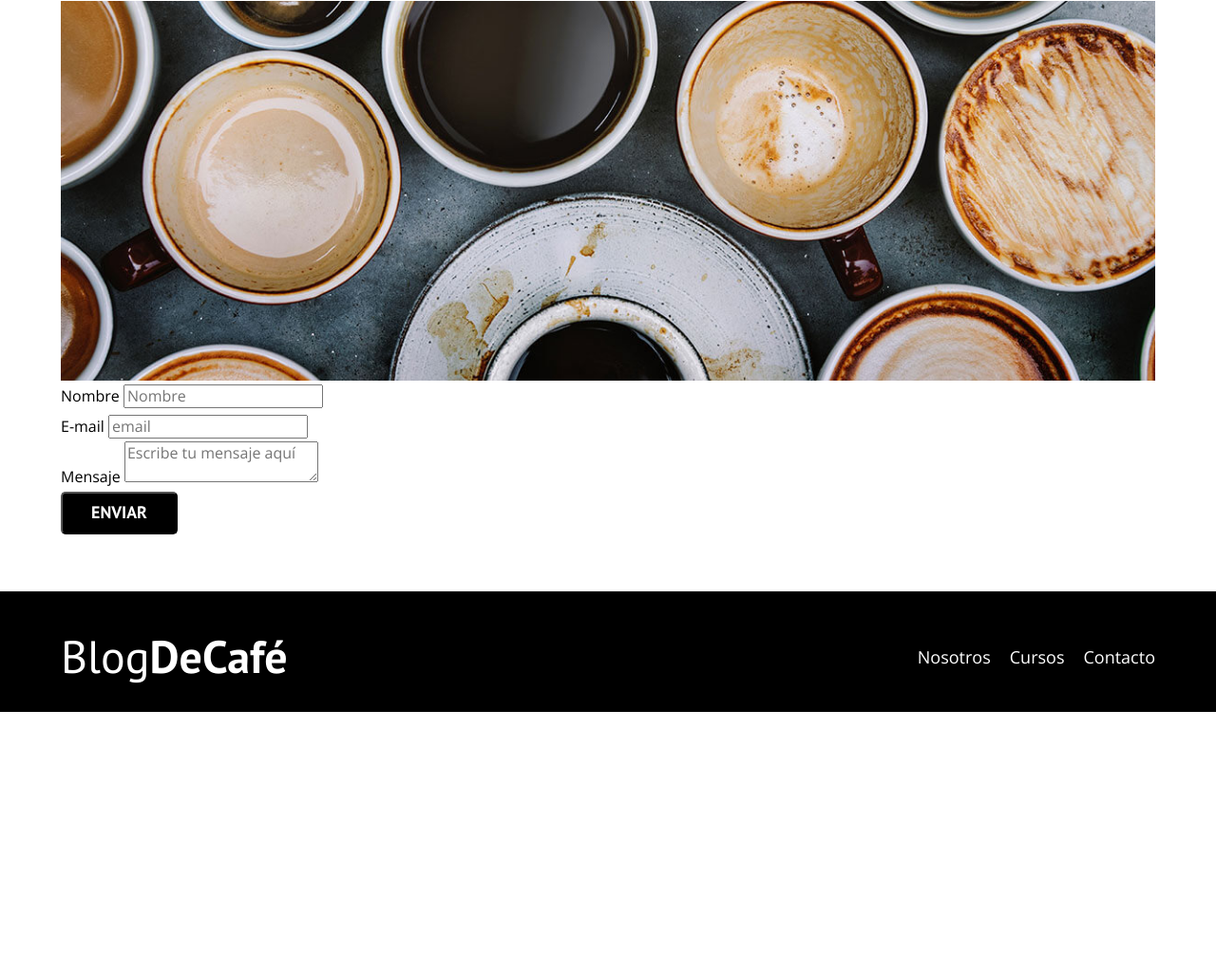
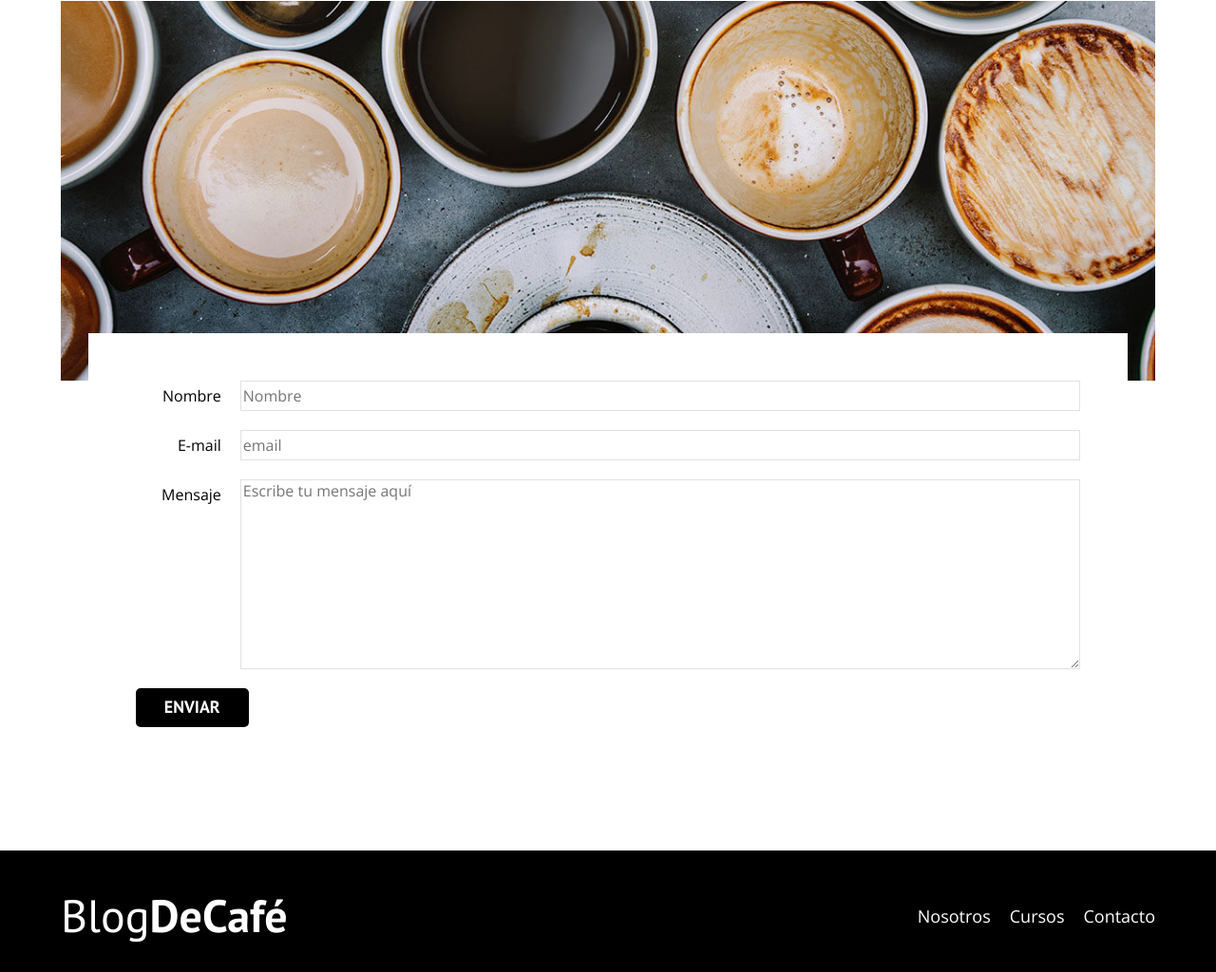
Before and after one commit to KmilOPhg/Desarrollo-Web-FullStack, a plain HTML site: page BlogCafe/contacto.html in a window 1280 px wide. Shown: the part 701-1725 px from the top of the page at 95% size. Before the commit the page ends 1451 px from the top, so only its background shows below. Drawn offline with nearby package versions, Linux system fonts and the light colour scheme.

Commit message:
Terminando contacto

```diff
--- a/BlogCafe/CSS/style.css
+++ b/BlogCafe/CSS/style.css
@@ -160,6 +160,14 @@ img {
     font-weight: 700;
     margin-bottom: 2rem;
     border-radius: 5px;
+    border: none;
+}
+
+.boton:hover {
+    cursor: pointer;
+    /*Hacer mas grande el boton*/
+    transform: scale(1.05);
+    transition: transform 0.3s ease-in-out;
 }
 
 @media (min-width: 768px) {
@@ -259,6 +267,33 @@ img {
     background-position: center center;
 }
 
+.formulario {
+    background-color: var(--blanco);
+    margin: -5rem auto 0 auto;
+    width: 95%;
+    padding: 5rem;
+}
+
+.campo {
+    display: flex;
+    margin-bottom: 2rem;
+    gap: 2rem;
+}
+
+.campo__label {
+    flex: 0 0 9rem; /*Ancho fijo de 9rem*/
+    text-align: right; /*Alinea el texto a la derecha*/
+}
+
+.campo__field {
+    flex: 1; /*Ocupa el resto del espacio disponible*/
+    border: 1px solid var(--gris);
+}
+
+.campo__field--textarea {
+    height: 20rem; /*Altura fija de 20rem*/
+}
+
 /*Footer*/
 .footer {
     background-color: var(--negro);
--- a/BlogCafe/contacto.html
+++ b/BlogCafe/contacto.html
@@ -38,18 +38,19 @@
 
         <form class="formulario" action="#">
             <div class="campo">
-                <label for="nombre">Nombre</label>
-                <input type="text" placeholder="Nombre" id="nombre" required>
+                <label for="nombre" class="campo__label">Nombre</label>
+                <input class="campo__field" type="text" placeholder="Nombre" id="nombre" required>
             </div>
             <div class="campo">
-                <label for="email">E-mail</label>
-                <input type="email" placeholder="email" id="email" required>
+                <label for="email" class="campo__label">E-mail</label>
+                <input class="campo__field" type="email" placeholder="email" id="email" required>
             </div>
             <div class="campo">
-                <label for="mensaje">Mensaje</label>
-                <textarea id="mensaje" placeholder="Escribe tu mensaje aquí" required></textarea>
+                <label for="mensaje" class="campo__label">Mensaje</label>
+                <textarea class="campo__field campo__field--textarea" id="mensaje" placeholder="Escribe tu mensaje aquí" required></textarea>
             </div>
 
+            <!-- Boton Submit -->
             <div class="campo">
                 <input type="submit" value="Enviar" class="boton boton--primario">
             </div>
```
